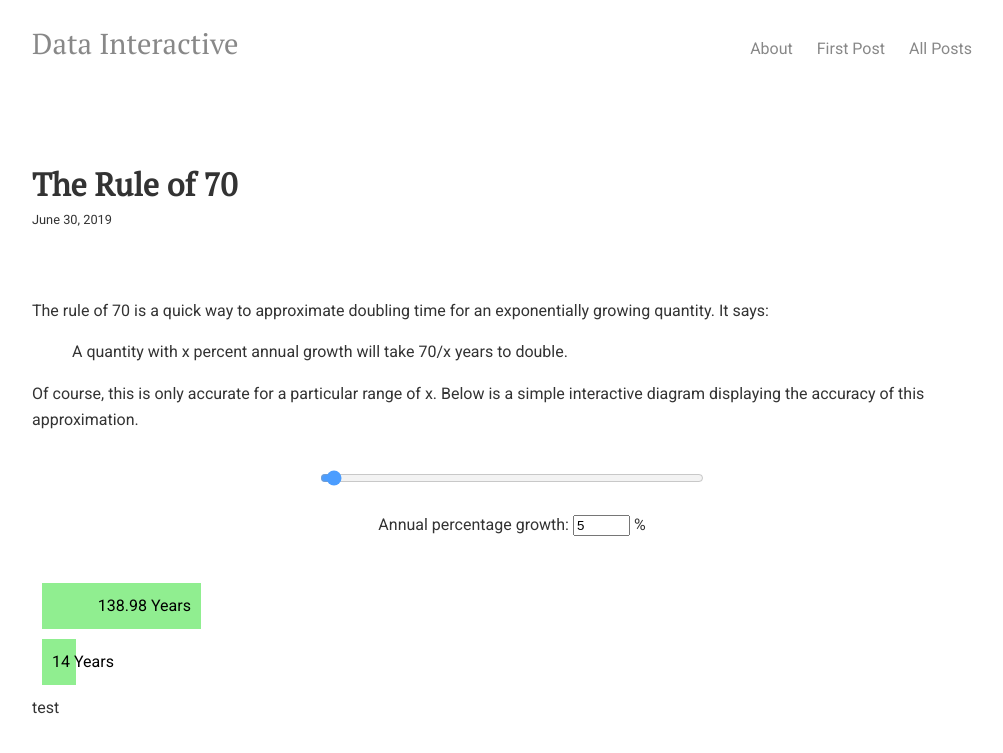
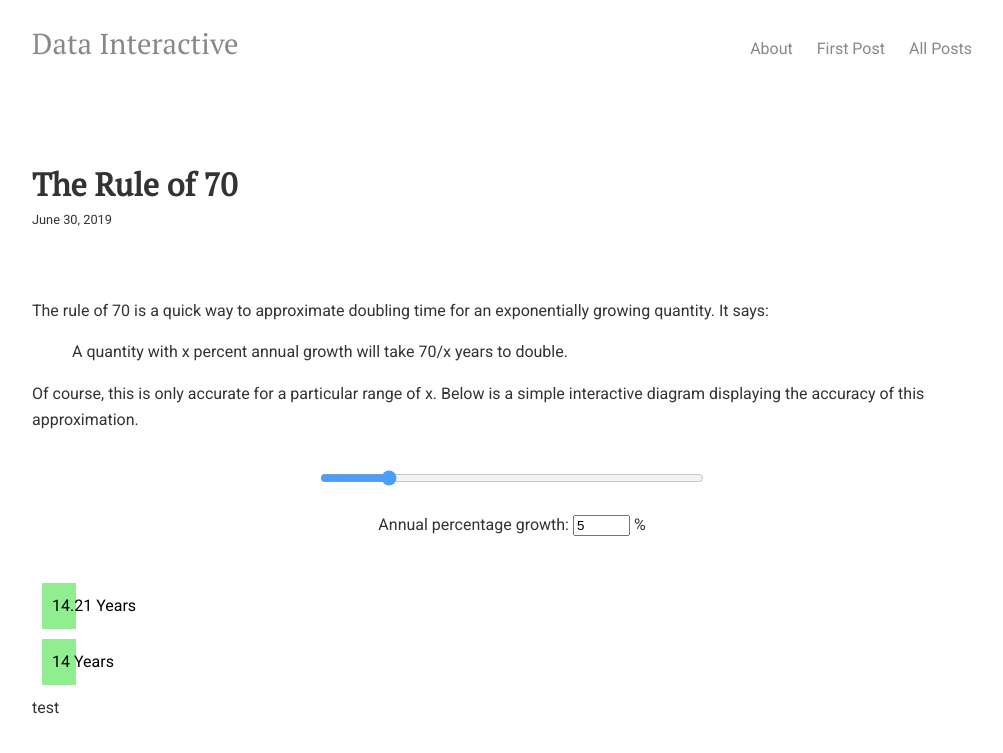
Before and after one commit to datainteractive/datainteractive.github.io, a Jekyll site: the page built from _posts/2019-06-30-the-rule-of-70.html, in a window 1280 px wide. Shown: the top 753 px of the page, without its empty margins (128-1131 px from the left). Built offline with Jekyll 4.4.1, drawn with Linux system fonts in a browser that asks for light colours; some of the changed lines change nothing that is shown.

Commit message:
Update 2019-06-30-the-rule-of-70.html

```diff
--- a/_posts/2019-06-30-the-rule-of-70.html
+++ b/_posts/2019-06-30-the-rule-of-70.html
@@ -17,7 +17,7 @@ Of course, this is only accurate for a particular range of x. Below is a simple
 
 
 <div class="slidercontainer">
-  <input type="range" min="1" max="3000" value="50" class="slider" id="mySlider">
+  <input type="range" min="1" max="3000" value="500" class="slider" id="mySlider">
   <p align="center">Annual percentage growth: <input size="4" id="numericalValue"> %</p>
 </div>
 
@@ -31,8 +31,8 @@ var output = document.getElementById("numericalValue");
 
 function updateValues() {
 
-output.value = slider.value/10;
-var data = [Math.log(2)/Math.log(1 + Number(slider.value)/10000), 10*70/Number(slider.value)];
+output.value = slider.value/100;
+var data = [Math.log(2)/Math.log(1 + Number(slider.value)/10000), 100*70/Number(slider.value)];
 
 d3.select(".chart")
   .selectAll("div")
```
